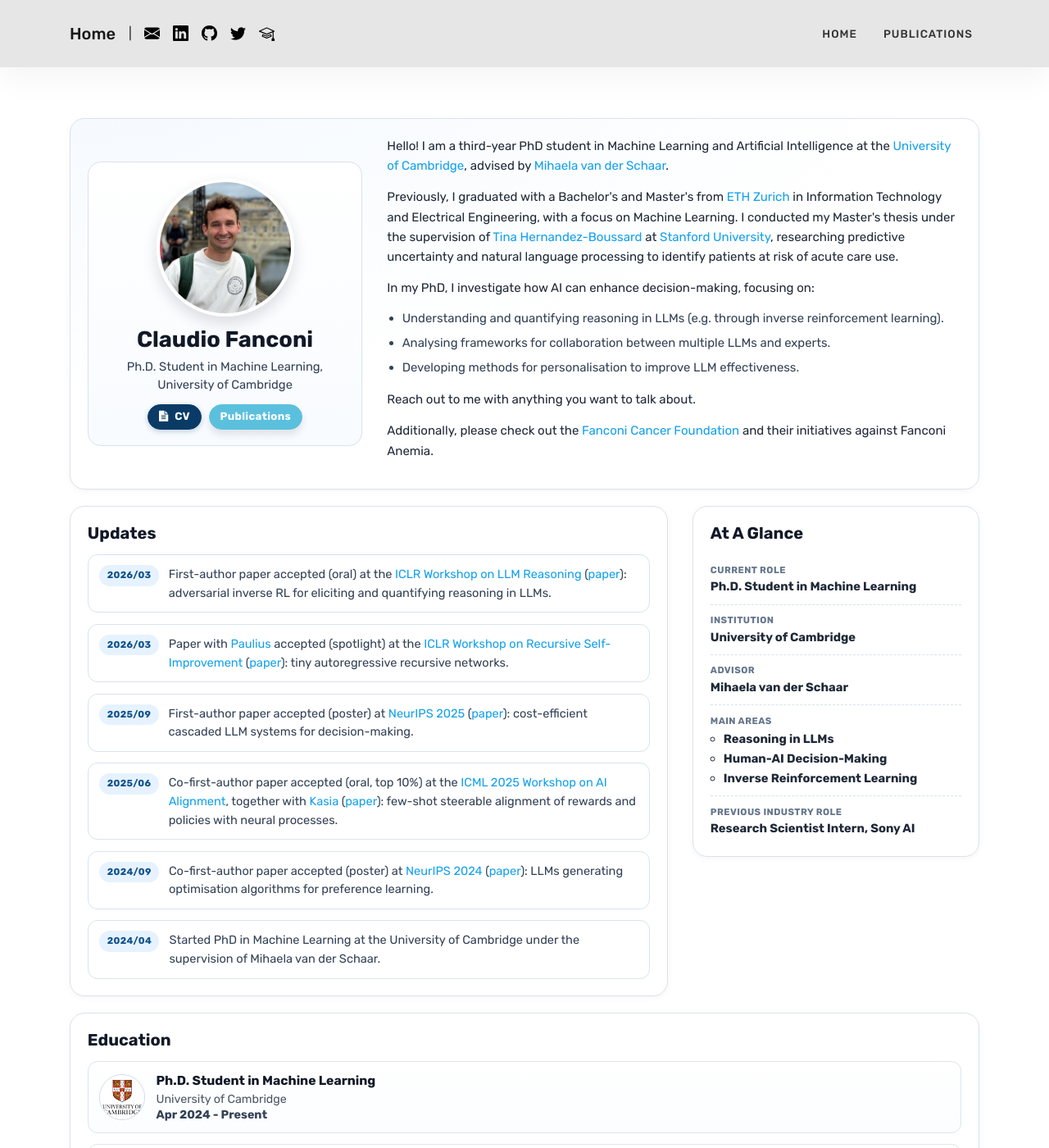
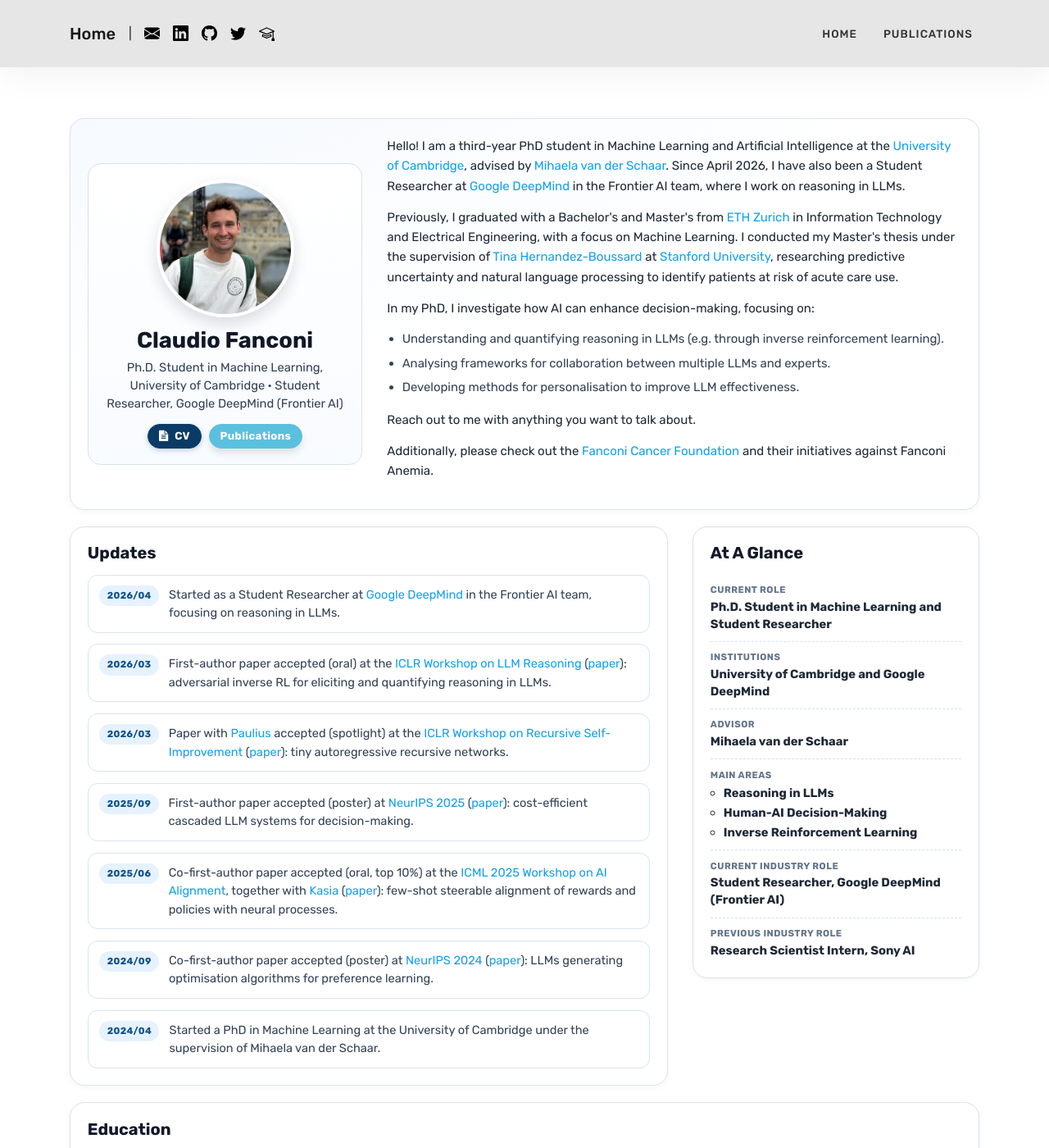
Before and after one commit to fanconic/fanconic.github.io, a Jekyll site: the page built from index.html, in a window 1280 px wide and 1400 px high. Shown: the whole window at 82% size. Built offline with Jekyll 4.4.1, drawn with Linux system fonts in a browser that asks for light colours; the list of posts is cut into pages by our own code; some of the changed text lies outside the part shown.

Commit message:
GDM SRP update

```diff
--- a/index.html
+++ b/index.html
@@ -10,7 +10,7 @@ title: Home
                 <div class="home-profile">
                     <img src="{{ site.baseurl }}/assets/images/fanconic_2.jpg" class="home-profile-image" alt="Claudio Fanconi">
                     <h1 class="home-name">Claudio Fanconi</h1>
-                    <p class="home-role">Ph.D. Student in Machine Learning, University of Cambridge</p>
+                    <p class="home-role">Ph.D. Student in Machine Learning, University of Cambridge · Student Researcher, Google DeepMind (Frontier AI)</p>
                     <div class="home-cta-group">
                         <a href="{{ site.baseurl }}/assets/documents/resume_claudio_fanconi.pdf" class="btn btn-sm home-btn home-btn-cv">
                             <i class="fa fa-file-text"></i> CV
@@ -24,7 +24,8 @@ title: Home
                     <p>
                         Hello! I am a third-year PhD student in Machine Learning and Artificial Intelligence at the
                         <a href="https://www.cam.ac.uk/">University of Cambridge</a>, advised by
-                        <a href="https://www.vanderschaar-lab.com/prof-mihaela-van-der-schaar/">Mihaela van der Schaar</a>.
+                        <a href="https://www.vanderschaar-lab.com/prof-mihaela-van-der-schaar/">Mihaela van der Schaar</a>. Since April 2026, I have also been a Student Researcher at
+                        <a href="https://deepmind.google/">Google DeepMind</a> in the Frontier AI team, where I work on reasoning in LLMs.
                     </p>
                     <p>
                         Previously, I graduated with a Bachelor's and Master's from
@@ -55,6 +56,12 @@ title: Home
             <article class="homepage-card">
                 <h2 class="home-section-title">Updates</h2>
                 <ul class="home-updates-list">
+                    <li class="home-update-item">
+                        <span class="home-update-date">2026/04</span>
+                        <div class="home-update-content">
+                            Started as a Student Researcher at <a href="https://deepmind.google/">Google DeepMind</a> in the Frontier AI team, focusing on reasoning in LLMs.
+                        </div>
+                    </li>
                     <li class="home-update-item">
                         <span class="home-update-date">2026/03</span>
                         <div class="home-update-content">
@@ -97,7 +104,7 @@ title: Home
                     <li class="home-update-item">
                         <span class="home-update-date">2024/04</span>
                         <div class="home-update-content">
-                            Started PhD in Machine Learning at the University of Cambridge under the supervision of Mihaela van der Schaar.
+                            Started a PhD in Machine Learning at the University of Cambridge under the supervision of Mihaela van der Schaar.
                         </div>
                     </li>
                 </ul>
@@ -109,11 +116,11 @@ title: Home
                 <ul class="home-fact-list">
                     <li class="home-fact-item">
                         <span class="home-fact-label">Current Role</span>
-                        <span class="home-fact-value">Ph.D. Student in Machine Learning</span>
+                        <span class="home-fact-value">Ph.D. Student in Machine Learning and Student Researcher</span>
                     </li>
                     <li class="home-fact-item">
-                        <span class="home-fact-label">Institution</span>
-                        <span class="home-fact-value">University of Cambridge</span>
+                        <span class="home-fact-label">Institutions</span>
+                        <span class="home-fact-value">University of Cambridge and Google DeepMind</span>
                     </li>
                     <li class="home-fact-item">
                         <span class="home-fact-label">Advisor</span>
@@ -126,6 +133,10 @@ title: Home
                             <li>Human-AI Decision-Making</li>
                             <li>Inverse Reinforcement Learning</li>
                         </ul>
+                    </li>
+                    <li class="home-fact-item">
+                        <span class="home-fact-label">Current Industry Role</span>
+                        <span class="home-fact-value">Student Researcher, Google DeepMind (Frontier AI)</span>
                     </li>
                     <li class="home-fact-item">
                         <span class="home-fact-label">Previous Industry Role</span>
@@ -186,6 +197,14 @@ title: Home
         <h2 class="home-section-title">Professional Experience</h2>
         <div class="home-records">
             <div class="home-record">
+                <img class="home-record-logo" src="{{ site.baseurl }}/assets/images/about/googledeepmind.jpeg" alt="Google DeepMind">
+                <div class="home-record-body">
+                    <h3 class="home-record-title">Student Researcher</h3>
+                    <p class="home-record-org">Google DeepMind · Frontier AI Team</p>
+                    <p class="home-record-date">Apr 2026 - Present</p>
+                </div>
+            </div>
+            <div class="home-record">
                 <img class="home-record-logo" src="{{ site.baseurl }}/assets/images/about/sonyai.jpeg" alt="Sony AI">
                 <div class="home-record-body">
                     <h3 class="home-record-title">Research Scientist Intern</h3>
```
Also changed, not shown: assets/images/about/googledeepmind.jpeg (added).
